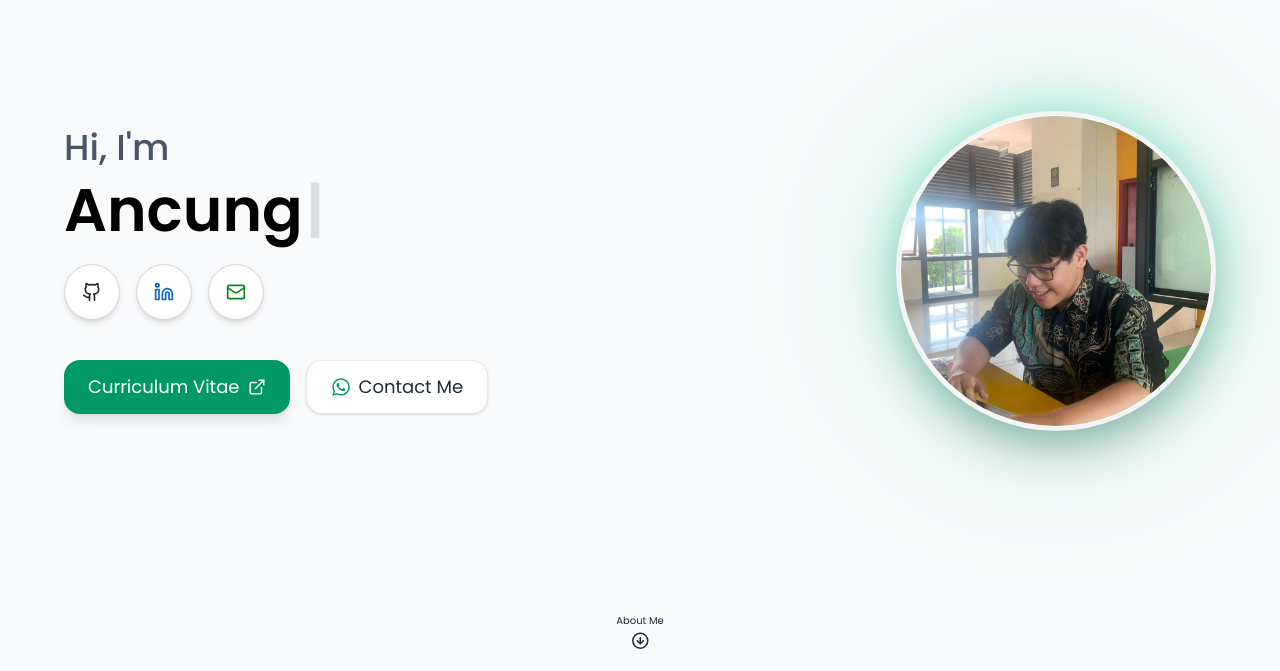
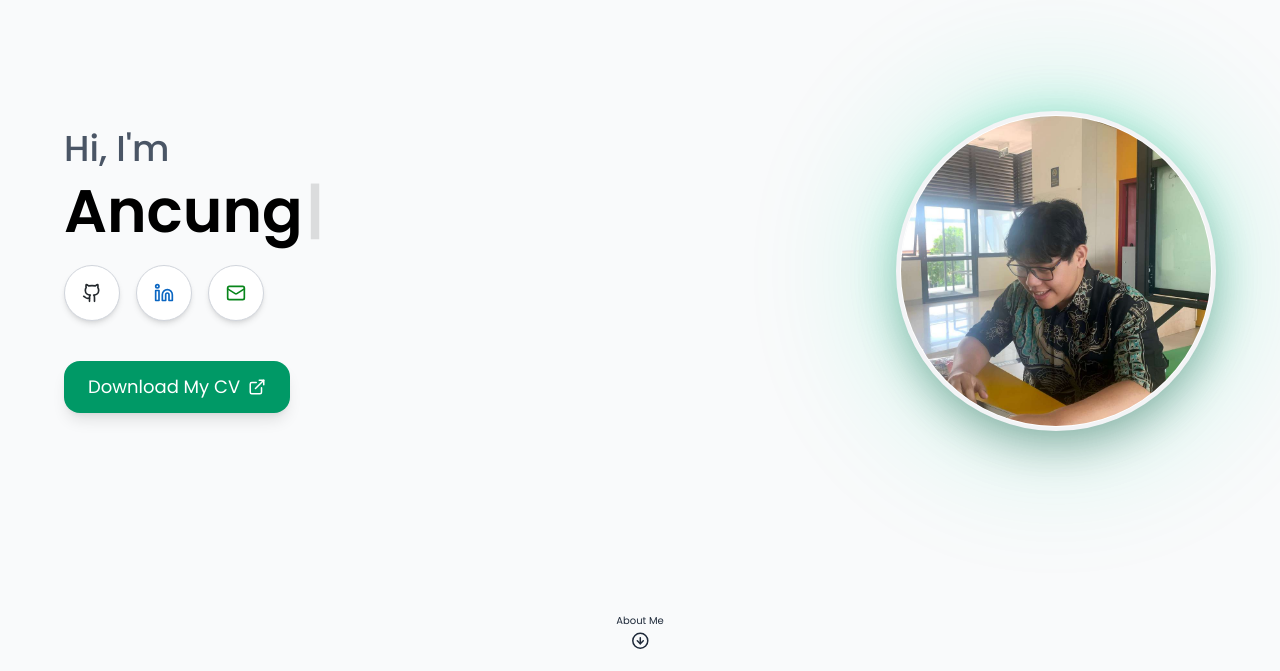
Before and after one commit to AncungAulia/portobaru, a React (Vite) app: page / in a window 1280 px wide. Shown: the part 129-800 px from the top of the page. Built offline with nearby package versions, Linux system fonts and the light colour scheme; a web font is replaced by a local one.

Commit message:
removed contact me button and tidied up the project carc layout

```diff
--- a/src/pages/Home.tsx
+++ b/src/pages/Home.tsx
@@ -78,25 +78,21 @@ export const Home = () => {
             </div>
 
             <div
-              className="flex flex-wrap gap-4 mt-6 justify-center sm:justify-start animate-fade-in"
+              className="
+    flex flex-wrap gap-4 mt-6 justify-center sm:justify-start animate-fade-in
+    absolute bottom-5 left-0 w-full px-4 sm:static sm:w-auto sm:px-0 sm:mt-6
+    bg-white sm:bg-transparent py-3 sm:py-0
+    border-t border-gray-200 sm:border-none
+  "
               style={{ animationDelay: "2.5s", animationFillMode: "backwards" }}
             >
               <a
                 href="/curriculum_vitae.pdf"
                 download="ancungaulia_cv.pdf"
-                className="inline-flex text-base sm:text-lg items-center gap-2 bg-emerald-600 text-white py-3 px-6 rounded-[16px] hover:bg-emerald-700 transition shadow-lg hover:shadow-emerald-500/20 w-[80%] sm:w-auto justify-center"
+                className="inline-flex w-[95%] sm:w-auto text-base sm:text-lg items-center gap-2 bg-emerald-600 text-white py-3 px-6 rounded-[16px] hover:bg-emerald-700 transition shadow-lg hover:shadow-emerald-500/20 justify-center"
               >
-                Curriculum Vitae
+                Download My CV
                 <ExternalLink size={18} />
-              </a>
-              <a
-                href="https://wa.me/6281310905172"
-                target="_blank"
-                rel="noopener noreferrer"
-                className="inline-flex text-base sm:text-lg items-center gap-2 bg-white text-gray-800 py-3 px-6 rounded-[16px] hover:bg-gray-800 hover:text-white transition border border-gray-200 shadow-sm w-[80%] sm:w-auto justify-center"
-              >
-                <FaWhatsapp size={20} className="text-emerald-600" />
-                Contact Me
               </a>
             </div>
           </div>
--- a/src/pages/Projects.tsx
+++ b/src/pages/Projects.tsx
@@ -190,13 +190,13 @@ export const Projects = () => {
                       ))}
                     </div>
                   </div>
-                  <div className="flex gap-4 mt-4">
+                  <div className="flex flex-col sm:flex-row gap-3 sm:gap-4 mt-4 w-full">
                     {project.githubLink !== "none" && (
                       <a
                         href={project.githubLink}
                         target="_blank"
                         rel="noopener noreferrer"
-                        className="flex items-center gap-1 text-sm text-gray-600 border-1 border-gray-300 p-2 rounded-[8px] hover:text-white hover:bg-gray-800 shadow-md transition-all"
+                        className="flex items-center justify-center bg-gray-700 sm:justify-start gap-1 text-sm text-white border-1 border-gray-300 p-2 rounded-[8px] hover:text-white hover:bg-gray-800 shadow-md transition-all"
                       >
                         <Github size={16} /> Source Code
                       </a>
@@ -206,7 +206,7 @@ export const Projects = () => {
                         href={project.liveLink}
                         target="_blank"
                         rel="noopener noreferrer"
-                        className="flex items-center gap-1 text-sm text-black p-2 rounded-[8px] bg-yellow-400 shadow-md hover:opacity-80 transition"
+                        className="flex items-center justify-center sm:justify-start gap-1 text-sm text-black p-2 rounded-[8px] bg-yellow-400 shadow-md hover:opacity-80 transition"
                       >
                         <ExternalLink size={16} /> Live Demo
                       </a>
```
